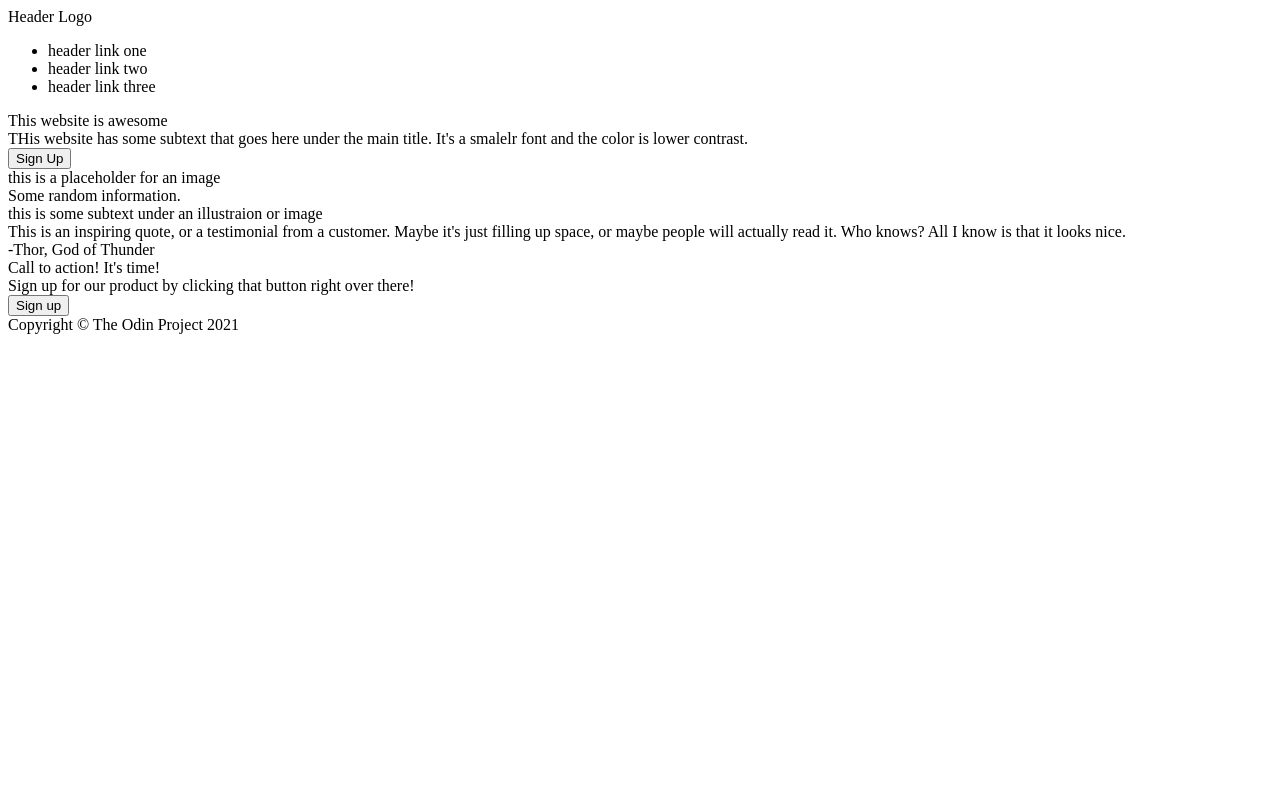
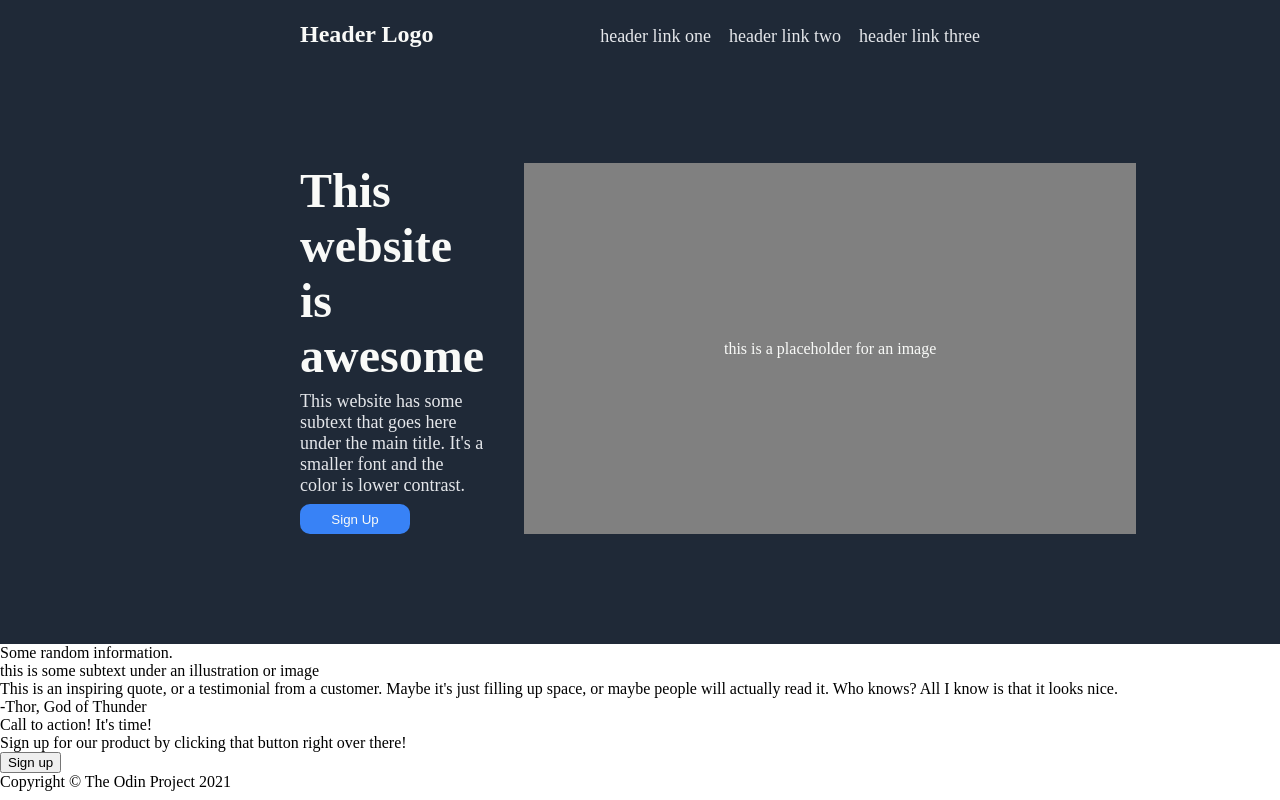
Before and after one commit to paulhwang1007/landing-page, a plain HTML site: page index.html in a window 1280 px wide. Drawn offline with Linux system fonts and the light colour scheme.

Commit message:
Complete Section 1 of the Landing Page.
Finished the base design and setup for the first section of the landing page which includes the header, image, and image description.

```diff
--- a/index.html
+++ b/index.html
@@ -3,45 +3,63 @@
     <head>
         <meta charset="UTF-8">
         <title>Landing Page</title>
+        <link rel="stylesheet" href="./style.css">
     </head>
 
     <body>
 
-        <div class="header">
-        <div>Header Logo</div>
-        <ul>
-            <li>header link one</li>
-            <li>header link two</li>
-            <li>header link three</li>
-        </ul>
-        </div>
+        <div class="section-1">
 
-        <div class="section-1">
-            <div>This website is awesome</div>
-            <div>THis website has some subtext that goes here under the main title. It's a smalelr font and the color is lower contrast.</div>
-            <button>Sign Up</button>
-            <div>
-            <div>this is a placeholder for an image</div>
+            <div class="header">
+
+                <div class="header-logo">Header Logo</div>
+                <ul class="header-links">
+                    <li><a href="#">header link one</a></li>
+                    <li><a href="#">header link two</a></li>
+                    <li><a href="#">header link three</a></li>
+                </ul>
+
             </div>
+
+            <div class="content-1">
+
+                <div class="text-1">
+
+                    <div class="title-1">This website is awesome</div>
+                    <div class="desc-1">This website has some subtext that goes here under the main title. It's a smaller font and the color is lower contrast.</div>
+                    <button class="sign-up">Sign Up</button>
+
+                </div>
+
+                <div class="img-1">this is a placeholder for an image</div>
+
+            </div>
+
         </div>
 
         <div class="section-2">
+
             <div>Some random information.</div>
             <div></div>
-            <div>this is some subtext under an illustraion or image</div>
+            <div>this is some subtext under an illustration or image</div>
+
         </div>
 
         <div class="section-3">
+
             <div>This is an inspiring quote, or a testimonial from a customer. Maybe it's just filling up space, or maybe people will actually read it. Who knows? All I know is that it looks nice.</div>
             <div>-Thor, God of Thunder</div>
+
         </div>
 
         <div class="section-4">
+
             <div>
                 <div>Call to action! It's time!</div>
                 <div>Sign up for our product by clicking that button right over there!</div>
                 <button>Sign up</button>
             </div>
+
         </div>
 
         <div class="footer">
--- a/style.css
+++ b/style.css
@@ -0,0 +1,85 @@
+body {
+    margin: 0;
+}
+
+/* Section 1 */
+
+.section-1 {
+    background-color: #1F2937;
+    padding: 10px 300px;
+    margin: 0;
+    display: flex;
+    flex-flow: column nowrap;
+}
+
+.header {
+    display: flex;
+    justify-content: space-between;
+    align-items: baseline;
+}
+
+.header-logo {
+    color: #F9FAF8;
+    font-size: 24px;
+    font-weight: 600;
+}
+
+.header-links {
+    display: flex;
+    gap: 18px;
+}
+
+.header-links a {
+    color: #E5E7EB;
+    font-size: 18px;
+    text-decoration: none;
+}
+
+ul {
+    list-style-type: none;
+}
+
+.content-1 {
+    display: flex;
+    margin: 100px 0px;
+    justify-content: space-between;
+    gap: 40px;
+}
+
+.text-1 {
+    display: flex;
+    flex-flow: column wrap;
+    gap: 8px;
+}
+
+.title-1 {
+    font-size: 48px;
+    font-weight: 800;
+    color: #F9FAF8;
+}
+
+.desc-1 {
+    font-size: 18px;
+    color: #E5E7EB;
+}
+
+.sign-up {
+    border-radius: 10px;
+    border: 0;
+    background: #3882F6;
+    color: #F9FAF8;
+    width: 110px;
+    height: 30px;
+}
+
+.img-1 {
+    display: flex;
+    justify-content: center;
+    align-items: center;
+    background-color: gray;
+    color: #F9FAF8;
+    padding: 125px 200px;
+    flex-shrink: 0;
+}
+
+/* Section 2 */
```
